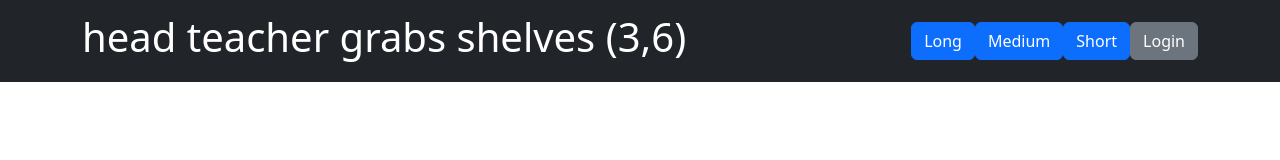
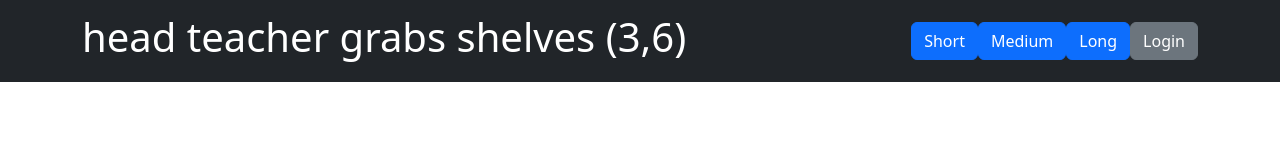
Before and after one commit to hester-g/head-teacher-grabs-shelves, a React (Vite) app: page / in a window 1280 px wide. Shown: the top 160 px of the page. Built offline with nearby package versions, Linux system fonts and the light colour scheme.

Commit message:
Timeframe functions

```diff
--- a/src/App.js
+++ b/src/App.js
@@ -8,7 +8,6 @@ import TimeSelector from './TimeSelector'
 
 export function App () {
   const [current, setCurrent] = useState(0)
-  const [username, setUsername] = useState(false)
 
   useEffect(() => {
     const originalKeydown = document.onkeydown || (() => {})
--- a/src/TimeSelector.js
+++ b/src/TimeSelector.js
@@ -3,10 +3,10 @@ import Button from 'react-bootstrap/Button'
 import { useTracks } from './tracks-context'
 
 export default function TimeSelector () {
-  const { setTimeframe } = useTracks()
+  const { setTimeframeShort, setTimeframeMedium, setTimeframeLong } = useTracks()
   return <>
-      <Button onClick={() => setTimeframe('long_term')}>Long</Button>
-      <Button onClick={() => setTimeframe('medium_term')}>Medium</Button>
-      <Button onClick={() => setTimeframe('short_term')}>Short</Button>
+      <Button onClick={setTimeframeShort}>Short</Button>
+      <Button onClick={setTimeframeMedium}>Medium</Button>
+      <Button onClick={setTimeframeLong}>Long</Button>
     </>
 }
--- a/src/tracks-context.js
+++ b/src/tracks-context.js
@@ -13,7 +13,9 @@ function TracksProvider ({ children }) {
   const value = {
     tracks: tracks,
     resetTracks: reset,
-    setTimeframe: setTimeframe,
+    setTimeframeShort: () => setTimeframe('short_term'),
+    setTimeframeMedium: () => setTimeframe('medium_term'),
+    setTimeframeLong: () => setTimeframe('long_term'),
   }
 
   useEffect(() => {
```
